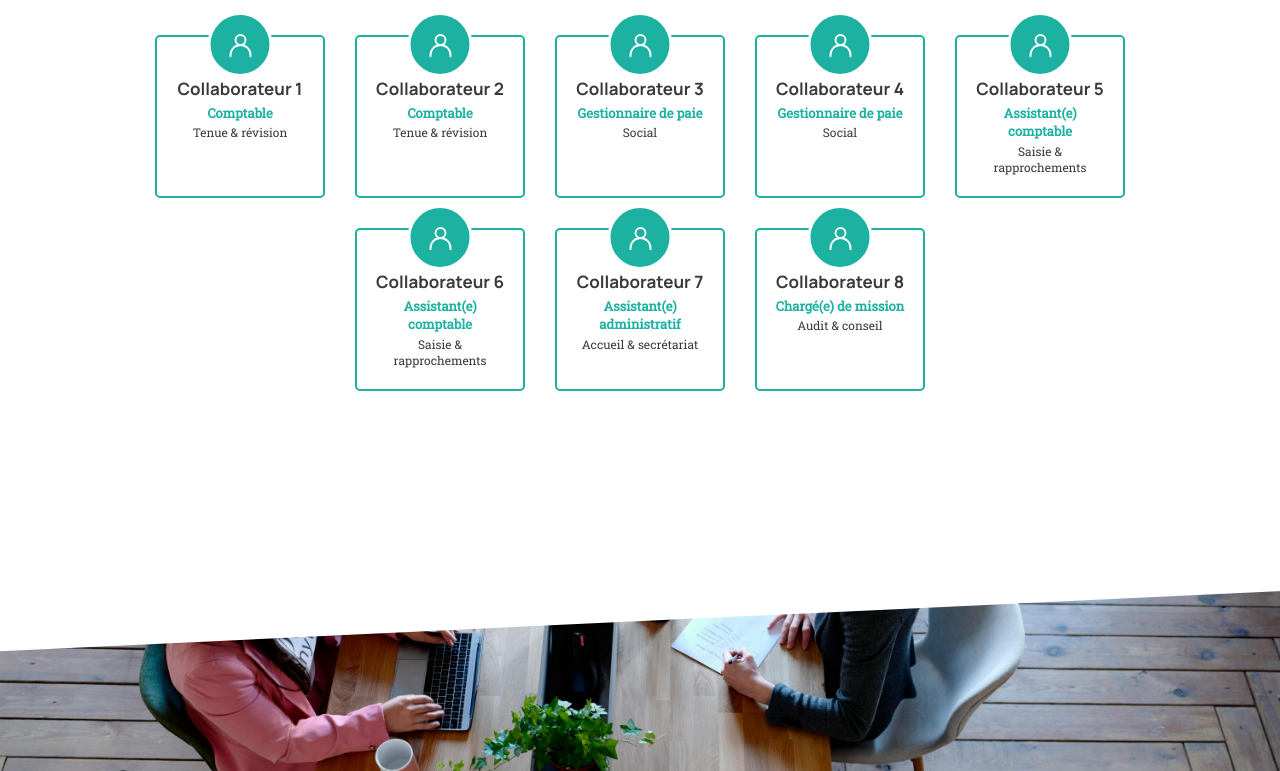
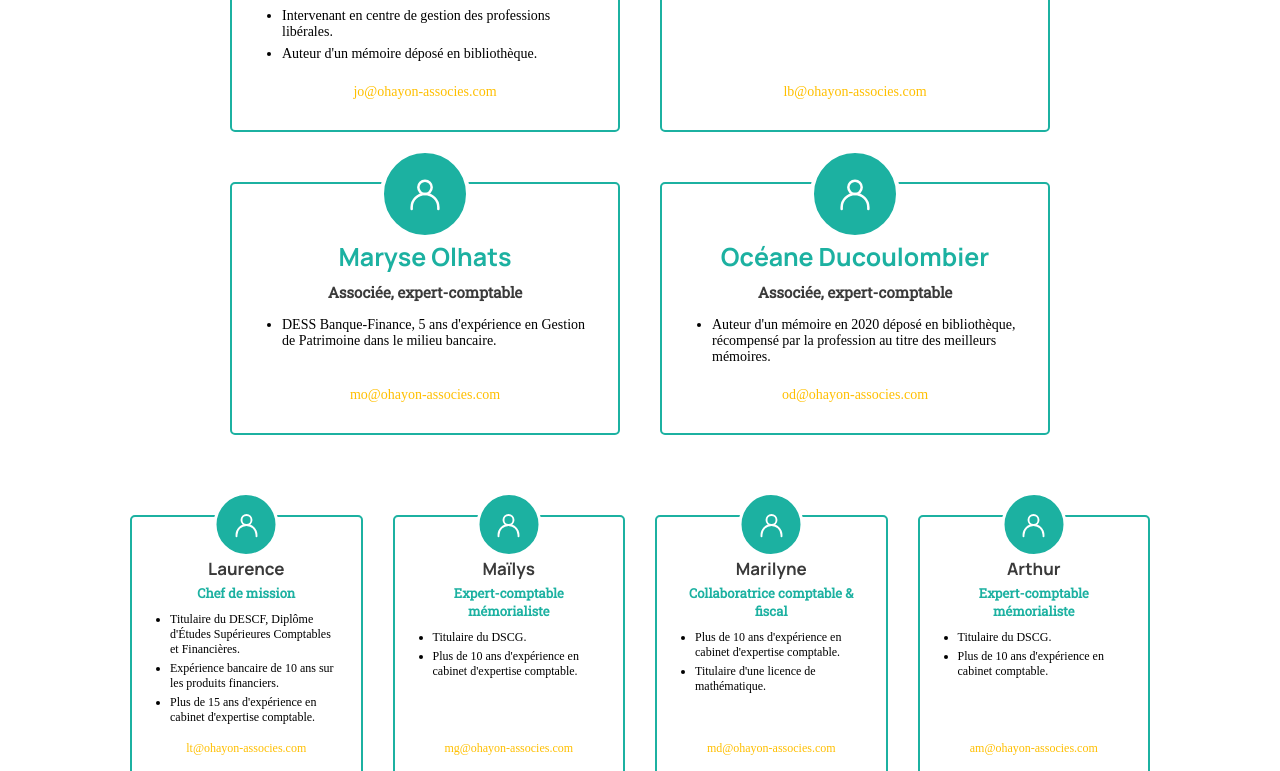
Before and after one commit to Marie-Garde/ohayon, a Nuxt app: page /qui-sommes-nous in a window 1280 px wide. Shown: the part 1809-2580 px from the top of the page. Built offline with nearby package versions, Linux system fonts and the light colour scheme.

Commit message:
add real team and associates content to TeamSection
Co-Authored-By: Claude Sonnet 4.6 <noreply@anthropic.com>

```diff
--- a/app/components/qui-sommes-nous/TeamSection.vue
+++ b/app/components/qui-sommes-nous/TeamSection.vue
@@ -28,7 +28,16 @@
         </div>
         <h3>{{ associate.name }}</h3>
         <p class="associate-card__role">{{ associate.role }}</p>
-        <p class="associate-card__specialty">{{ associate.specialty }}</p>
+        <ul v-if="associate.bullets.length" class="associate-card__bullets">
+          <li v-for="(bullet, i) in associate.bullets" :key="i">{{ bullet }}</li>
+        </ul>
+        <a
+          v-if="associate.email"
+          :href="`mailto:${associate.email}`"
+          class="associate-card__email"
+        >
+          {{ associate.email }}
+        </a>
       </div>
     </div>
 
@@ -49,7 +58,16 @@
         </div>
         <h3>{{ member.name }}</h3>
         <p class="team-card__role">{{ member.role }}</p>
-        <p class="team-card__specialty">{{ member.specialty }}</p>
+        <ul v-if="member.bullets.length" class="team-card__bullets">
+          <li v-for="(bullet, i) in member.bullets" :key="i">{{ bullet }}</li>
+        </ul>
+        <a
+          v-if="member.email"
+          :href="`mailto:${member.email}`"
+          class="team-card__email"
+        >
+          {{ member.email }}
+        </a>
       </div>
     </div>
   </section>
@@ -59,39 +77,120 @@
 const associates = [
   {
     id: 1,
-    name: "Associé 1",
-    role: "Expert-comptable associé",
-    specialty: "Fiscalité des groupes",
+    name: "Jérôme Ohayon",
+    role: "Associé, expert-comptable et commissaire aux comptes",
+    bullets: [
+      "Spécialiste en problématiques des groupes de sociétés.",
+      "Diplômé de l'École Supérieure de Commerce de Bordeaux, titulaire d'un master Contrôle Comptabilité Audit.",
+      "Professeur affilié à l'École Supérieure de Commerce de Toulouse.",
+      "Intervenant en centre de gestion des professions libérales.",
+      "Auteur d'un mémoire déposé en bibliothèque.",
+    ],
+    email: "jo@ohayon-associes.com",
   },
   {
     id: 2,
-    name: "Associé 2",
-    role: "Expert-comptable associé",
-    specialty: "Commissariat aux comptes",
+    name: "Laurence Bertrand",
+    role: "Associée, expert-comptable",
+    bullets: [
+      "Spécialiste de la paye - multi conventions.",
+      "Auteur d'un mémoire en 1999 déposé en bibliothèque, publié aux éditions ECM (série des meilleurs mémoires de l'expertise-comptable) et récompensé deux fois par la profession au titre des meilleurs mémoires, au plan national puis régional.",
+    ],
+    email: "lb@ohayon-associes.com",
   },
   {
     id: 3,
-    name: "Associé 3",
-    role: "Expert-comptable associée",
-    specialty: "Accompagnement TPE-PME",
+    name: "Maryse Olhats",
+    role: "Associée, expert-comptable",
+    bullets: [
+      "DESS Banque-Finance, 5 ans d'expérience en Gestion de Patrimoine dans le milieu bancaire.",
+    ],
+    email: "mo@ohayon-associes.com",
   },
   {
     id: 4,
-    name: "Associé 4",
-    role: "Expert-comptable associé",
-    specialty: "Social & paie",
+    name: "Océane Ducoulombier",
+    role: "Associée, expert-comptable",
+    bullets: [
+      "Auteur d'un mémoire en 2020 déposé en bibliothèque, récompensé par la profession au titre des meilleurs mémoires.",
+    ],
+    email: "od@ohayon-associes.com",
   },
 ];
 
 const team = [
-  { id: 1, name: "Collaborateur 1", role: "Comptable", specialty: "Tenue & révision" },
-  { id: 2, name: "Collaborateur 2", role: "Comptable", specialty: "Tenue & révision" },
-  { id: 3, name: "Collaborateur 3", role: "Gestionnaire de paie", specialty: "Social" },
-  { id: 4, name: "Collaborateur 4", role: "Gestionnaire de paie", specialty: "Social" },
-  { id: 5, name: "Collaborateur 5", role: "Assistant(e) comptable", specialty: "Saisie & rapprochements" },
-  { id: 6, name: "Collaborateur 6", role: "Assistant(e) comptable", specialty: "Saisie & rapprochements" },
-  { id: 7, name: "Collaborateur 7", role: "Assistant(e) administratif", specialty: "Accueil & secrétariat" },
-  { id: 8, name: "Collaborateur 8", role: "Chargé(e) de mission", specialty: "Audit & conseil" },
+  {
+    id: 1,
+    name: "Laurence",
+    role: "Chef de mission",
+    bullets: [
+      "Titulaire du DESCF, Diplôme d'Études Supérieures Comptables et Financières.",
+      "Expérience bancaire de 10 ans sur les produits financiers.",
+      "Plus de 15 ans d'expérience en cabinet d'expertise comptable.",
+    ],
+    email: "lt@ohayon-associes.com",
+  },
+  {
+    id: 2,
+    name: "Maïlys",
+    role: "Expert-comptable mémorialiste",
+    bullets: [
+      "Titulaire du DSCG.",
+      "Plus de 10 ans d'expérience en cabinet d'expertise comptable.",
+    ],
+    email: "mg@ohayon-associes.com",
+  },
+  {
+    id: 3,
+    name: "Marilyne",
+    role: "Collaboratrice comptable & fiscal",
+    bullets: [
+      "Plus de 10 ans d'expérience en cabinet d'expertise comptable.",
+      "Titulaire d'une licence de mathématique.",
+    ],
+    email: "md@ohayon-associes.com",
+  },
+  {
+    id: 4,
+    name: "Arthur",
+    role: "Expert-comptable mémorialiste",
+    bullets: [
+      "Titulaire du DSCG.",
+      "Plus de 10 ans d'expérience en cabinet comptable.",
+    ],
+    email: "am@ohayon-associes.com",
+  },
+  {
+    id: 5,
+    name: "Pauline",
+    role: "Collaboratrice comptable & fiscal",
+    bullets: ["7 ans d'expérience en cabinet d'expertise comptable."],
+    email: "pc@ohayon-associes.com",
+  },
+  {
+    id: 6,
+    name: "Elise",
+    role: "Expert-comptable stagiaire",
+    bullets: [
+      "Titulaire du DSCG.",
+      "3 ans d'expérience en cabinet d'expertise comptable.",
+    ],
+    email: "eca@ohayon-associes.com",
+  },
+  {
+    id: 7,
+    name: "Johanna",
+    role: "À compléter",
+    bullets: [],
+    email: null,
+  },
+  {
+    id: 8,
+    name: "Hourya",
+    role: "À compléter",
+    bullets: [],
+    email: null,
+  },
 ];
 </script>
 
@@ -137,22 +236,22 @@ const team = [
 }
 
 .team__associates {
-  display: flex;
-  flex-wrap: nowrap;
-  justify-content: center;
-  gap: 30px;
-  max-width: 1100px;
+  display: grid;
+  grid-template-columns: repeat(2, 1fr);
+  gap: 50px 40px;
+  max-width: 900px;
   margin: 80px auto 80px;
   padding: 0 40px;
 }
 
 .associate-card {
   position: relative;
-  flex: 1;
-  max-width: 240px;
+  display: flex;
+  flex-direction: column;
+  align-items: center;
   border: 2px solid var(--color-primary);
   border-radius: 5px;
-  padding: 55px 20px 30px;
+  padding: 55px 30px 30px;
   text-align: center;
 }
 
@@ -183,19 +282,36 @@ const team = [
 
 .associate-card__role {
   font-weight: 700;
-  margin: 0 0 4px;
+  margin: 0 0 14px;
 }
 
-.associate-card__specialty {
+.associate-card__bullets {
+  list-style: disc;
+  text-align: left;
+  margin: 0 0 16px;
+  padding-left: 20px;
+}
+
+.associate-card__bullets li {
   font-size: 14px;
-  margin: 0;
+  margin-bottom: 6px;
+}
+
+.associate-card__email {
+  margin-top: auto;
+  font-size: 14px;
+  color: var(--color-secondary);
+  text-decoration: none;
+}
+
+.associate-card__email:hover {
+  text-decoration: underline;
 }
 
 .team__grid {
-  display: flex;
-  flex-wrap: wrap;
-  justify-content: center;
-  gap: 30px;
+  display: grid;
+  grid-template-columns: repeat(4, 1fr);
+  gap: 40px 30px;
   max-width: 1100px;
   margin: 0 auto;
   padding: 0 40px 100px;
@@ -203,10 +319,12 @@ const team = [
 
 .team-card {
   position: relative;
-  width: 170px;
+  display: flex;
+  flex-direction: column;
+  align-items: center;
   border: 2px solid var(--color-primary);
   border-radius: 5px;
-  padding: 40px 15px 20px;
+  padding: 40px 20px 20px;
   text-align: center;
 }
 
@@ -239,11 +357,29 @@ const team = [
   font-size: 13px;
   font-weight: 700;
   color: var(--color-primary);
-  margin: 0 0 2px;
+  margin: 0 0 10px;
 }
 
-.team-card__specialty {
+.team-card__bullets {
+  list-style: disc;
+  text-align: left;
+  margin: 0 0 12px;
+  padding-left: 18px;
+}
+
+.team-card__bullets li {
   font-size: 12px;
-  margin: 0;
+  margin-bottom: 4px;
+}
+
+.team-card__email {
+  margin-top: auto;
+  font-size: 12px;
+  color: var(--color-secondary);
+  text-decoration: none;
+}
+
+.team-card__email:hover {
+  text-decoration: underline;
 }
 </style>
```
